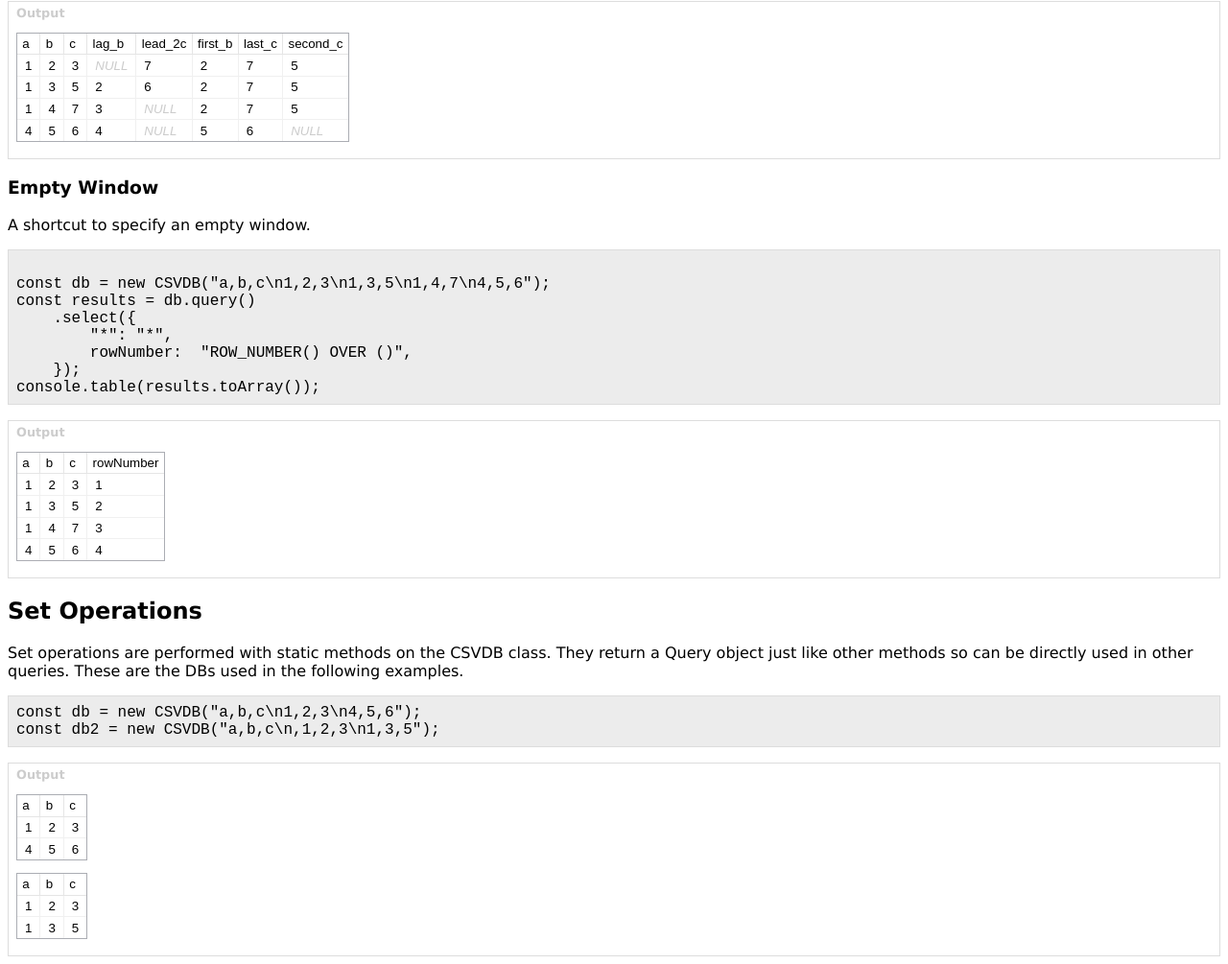
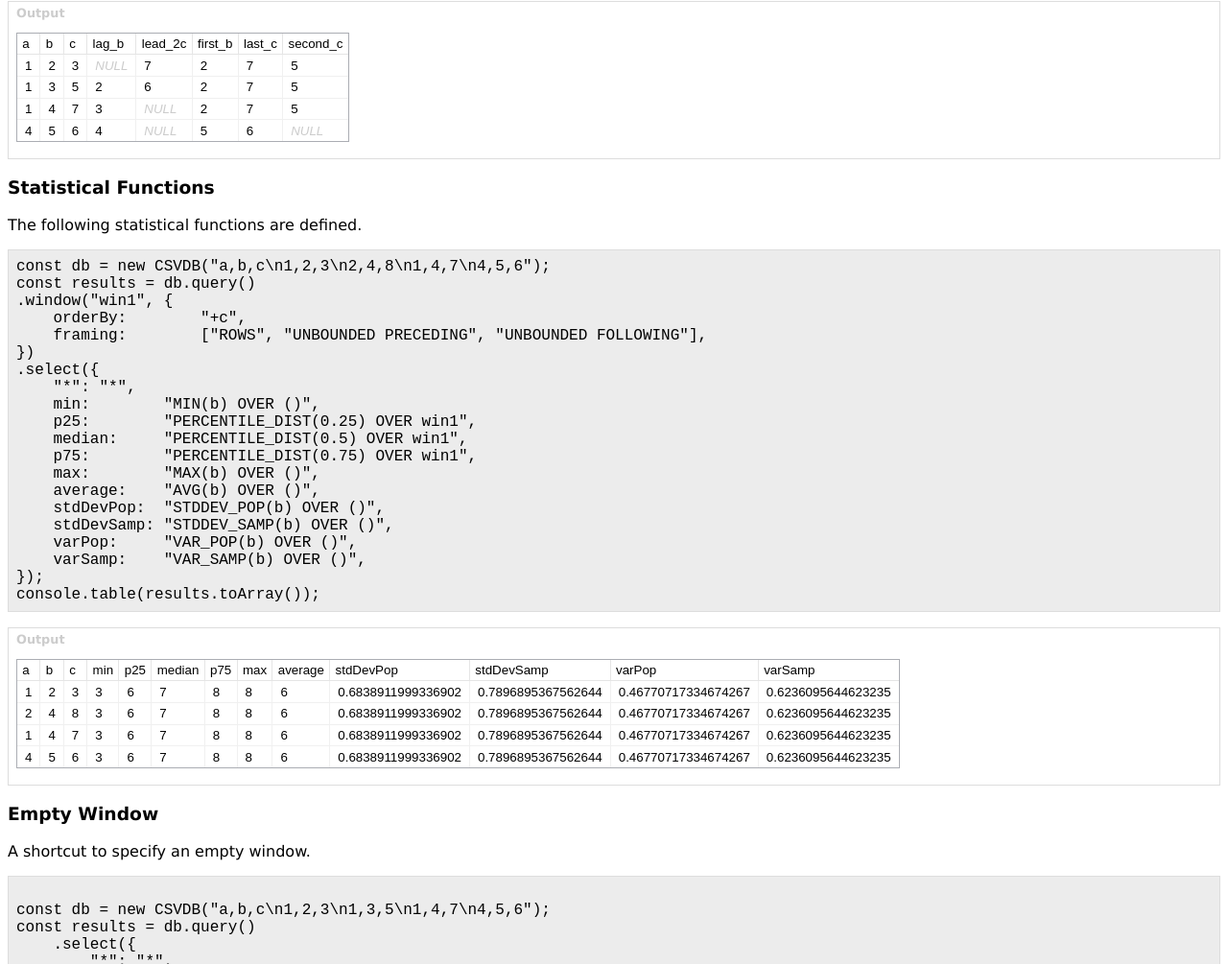
Before and after one commit to IJMacD/csvdb.js, a website: page features.html in a window 1280 px wide. Shown: the part 10995-12000 px from the top of the page at 96% size. Drawn offline with Linux system fonts and the light colour scheme.

Commit message:
Add statistical functions

```diff
--- a/csvdb.js
+++ b/csvdb.js
@@ -451,6 +451,10 @@ class CSVDBQuery {
 
                     value = POSITION_FUNCTIONS[fnName](sourceRow, rows, args, values);
                 }
+                else if (fnName in STAT_FUNCTIONS) {
+                    let values = rows.map(row => row[args[0]]);
+                    value = STAT_FUNCTIONS[fnName](values);
+                }
                 else {
                     throw Error(`Function '${fnName} not recognised`);
                 }
@@ -467,7 +471,10 @@ class CSVDBQuery {
                             sourceRow :
                             Object.fromEntries(
                                 Object.entries(sourceRow)
-                                    .map(([key,value]) => [`${alias}${key}`,value])
+                                    .map(([key,value]) => [
+                                        `${alias}${key}`,
+                                        value
+                                    ])
                             )
                     );
                 }
@@ -503,8 +510,9 @@ function applyWindow(rows, windowSpec, sourceRow) {
         let framingEnd = 0;
 
         if (windowSpec.framing) {
-            if (windowSpec.framing[0] === "RANGE") {
-                throw Error("Not Implemented: Window Spec RANGE");
+            const unit = windowSpec.framing[0];
+            if (unit !== "ROWS") {
+                throw Error(`Not Implemented: Window unit ${unit}`);
             }
 
             if (typeof windowSpec.framing[1] === "number") {
@@ -705,10 +713,13 @@ function *unionAll (resultsA, resultsB) {
     }
 }
 
+/** @type {(value: any[]) => any} */
+const SUM = values => values.reduce((total, v) => total + +v, 0);
+
 /** @type {{ [name: string]: (value: any[]) => any }} */
 const AGGREGATE_FUNCTIONS = {
-    SUM: values => values.reduce((total, v) => total + +v, 0),
-    AVG: values => values.reduce((total, v) => total + +v, 0) / values.length,
+    SUM,
+    AVG: values => SUM(values) / values.length,
     MAX: values => Math.max(...values),
     MIN: values => Math.min(...values),
     COUNT: values => values.length,
@@ -866,4 +877,19 @@ const POSITION_FUNCTIONS = {
     NTH_VALUE: (sourceRow, rows, args, values) => {
         return values[+args[1] - 1] || null;
     },
-}
+};
+
+const VARIANCE_SUM = (/** @type {any[]} */ values) => {
+    const n = values.length;
+    const mean = SUM(values) / n;
+    const sum = values.reduce((total, v) => total + Math.pow(+v - mean, 2), 0);
+    return Math.sqrt(sum / n);
+};
+
+/** @type {{ [name: string]: (value: any[]) => any }} */
+const STAT_FUNCTIONS = {
+    STDDEV_POP: values => Math.sqrt(VARIANCE_SUM(values) / values.length),
+    STDDEV_SAMP: values => Math.sqrt(VARIANCE_SUM(values) / (values.length - 1)),
+    VAR_POP: values => VARIANCE_SUM(values) / values.length,
+    VAR_SAMP: values => VARIANCE_SUM(values) / (values.length - 1),
+};
--- a/features.html
+++ b/features.html
@@ -769,6 +769,53 @@ console.table(results.toArray());</code></p>
                 output("#output-position", results);
             </script>
 
+            <h3>Statistical Functions</h3>
+            <p>The following statistical functions are defined.</p>
+            <p class="code"><code>const db = new CSVDB("a,b,c\n1,2,3\n2,4,8\n1,4,7\n4,5,6");
+const results = db.query()
+.window("win1", {
+    orderBy:        "+c",
+    framing:        ["ROWS", "UNBOUNDED PRECEDING", "UNBOUNDED FOLLOWING"],
+})
+.select({
+    "*": "*",
+    min:        "MIN(b) OVER ()",
+    p25:        "PERCENTILE_DIST(0.25) OVER win1",
+    median:     "PERCENTILE_DIST(0.5) OVER win1",
+    p75:        "PERCENTILE_DIST(0.75) OVER win1",
+    max:        "MAX(b) OVER ()",
+    average:    "AVG(b) OVER ()",
+    stdDevPop:  "STDDEV_POP(b) OVER ()",
+    stdDevSamp: "STDDEV_SAMP(b) OVER ()",
+    varPop:     "VAR_POP(b) OVER ()",
+    varSamp:    "VAR_SAMP(b) OVER ()",
+});
+console.table(results.toArray());</code></p>
+            <output id="output-stats"></output>
+            <script type="module">
+                import { CSVDB } from "./csvdb.js";
+                const db = new CSVDB("a,b,c\n1,2,3\n2,4,8\n1,4,7\n4,5,6");
+                const results = db.query()
+                    .window("win1", {
+                        orderBy:        "+c",
+                        framing:        ["ROWS", "UNBOUNDED PRECEDING", "UNBOUNDED FOLLOWING"],
+                    })
+                    .select({
+                        "*": "*",
+                        min:        "MIN(c) OVER ()",
+                        p25:        "PERCENTILE_DIST(0.25) OVER win1",
+                        median:     "PERCENTILE_DIST(0.5) OVER win1",
+                        p75:        "PERCENTILE_DIST(0.75) OVER win1",
+                        max:        "MAX(c) OVER ()",
+                        average:    "AVG(c) OVER ()",
+                        stdDevPop:  "STDDEV_POP(c) OVER ()",
+                        stdDevSamp: "STDDEV_SAMP(c) OVER ()",
+                        varPop:     "VAR_POP(c) OVER ()",
+                        varSamp:    "VAR_SAMP(c) OVER ()",
+                    });
+                output("#output-stats", results);
+            </script>
+
             <h3>Empty Window</h3>
             <p>A shortcut to specify an empty window.</p>
             <p class="code"><code>
```
